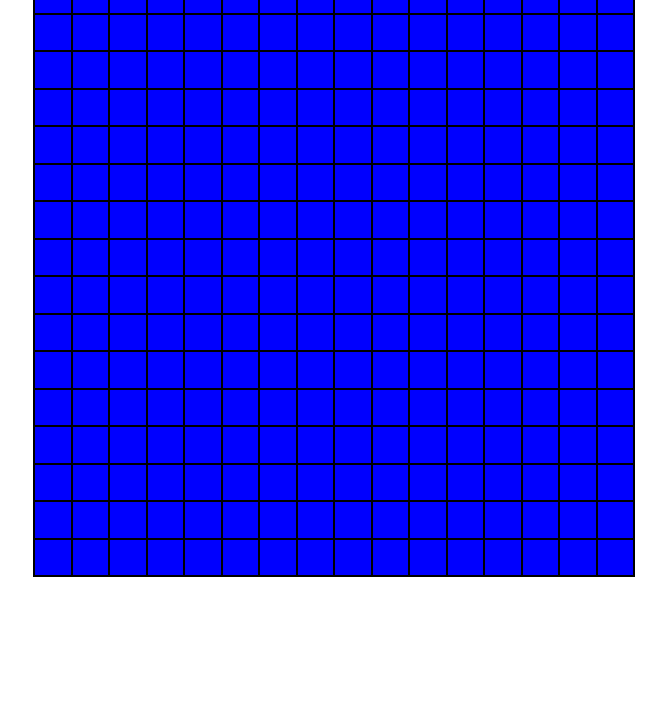
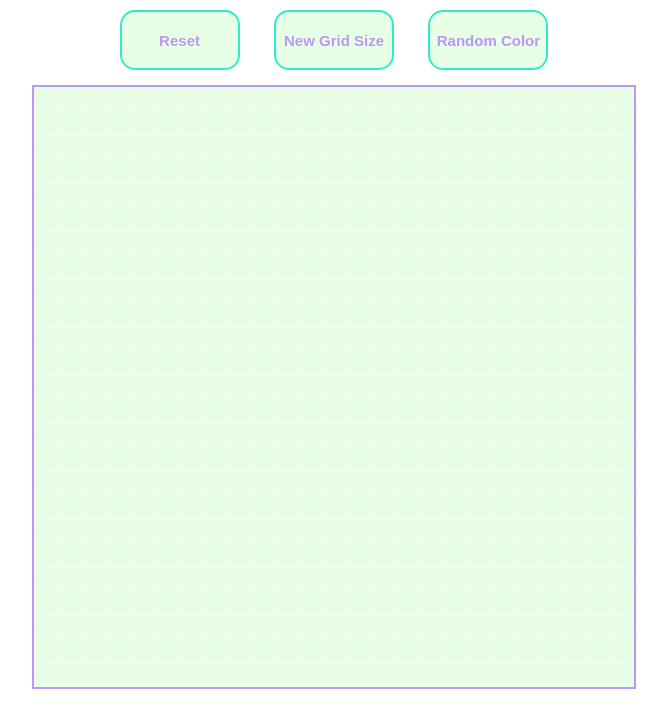
Before and after one commit to acampbell87/etch-a-sketch, a plain HTML site: page index.html in a window 1280 px wide. Shown: the part 83-800 px from the top of the page, without its empty margins (306-973 px from the left). Drawn offline with Linux system fonts and the light colour scheme.

Commit message:
Completed verion 1.0 of Etch-A-Sketch

```diff
--- a/index.html
+++ b/index.html
@@ -8,6 +8,12 @@
 <body>
     <h1 id="title"></h1>
 
+    <div id="options-container">
+        <button onclick="clearColor()">Reset</button>
+        <button onclick="rowSize()">New Grid Size</button>
+        <button onclick="rainbowColor()">Random Color</button>
+    </div>
+
     <div id="grid-container"></div>
 
     <script src="main.js"></script>
--- a/main.js
+++ b/main.js
@@ -1,27 +1,73 @@
 const title = document.querySelector('#title');
 const grid = document.querySelector("#grid-container");
 
-let gridRow = 16;
+let boxColor = "#2dedc9";
+let gridRow = 25;
 
 function init() {
-    //title
     title.textContent = 'Etch-A-Sketch';
 
     createGrid();
 }
+function rowSize() {
+    gridRow = prompt("How many rows in the grid?", "25");
 
+    if (gridRow < 3 || gridRow > 100) {
+        alert("Please enter a value between 2 and 100.");
+        rowSize();
+    }
+    removeGrid();
+    createGrid();
+}
+function removeGrid() {
+    while (grid.firstChild) {
+        grid.removeChild(grid.firstChild);
+    }
+}
 function createGrid() {
     for (var i = 0; i < gridRow ** 2; i++) {
         const box = document.createElement("div");
         box.classList.add("box");
         box.id = i + 1;
         grid.append(box);
+
+        grid.style.gridTemplateColumns = `repeat(${gridRow}, 1fr)`;
+        grid.style.gridTemplateRows = `repeat(${gridRow}, 1fr)`;
     }
 }
 
+function color(e) {
+    e.target.style.backgroundColor = boxColor;
+}
 
-grid.style.gridTemplateColumns = `repeat(${gridRow}, 1fr)`;
-grid.style.gridTemplateRows = `repeat(${gridRow}, 1fr)`;
+function clearColor() {
+    //selects all boxes
+    var allBoxes = document.querySelectorAll("div.box");
 
+    //sets color to default for each box
+    allBoxes.forEach(function (coloredBox) {
+        coloredBox.style.backgroundColor = "#e7ffe5";
+    })
+
+    //resets color back to default
+    boxColor = "#2dedc9";
+    grid.removeEventListener("mouseover", rainbow);
+    grid.addEventListener("mouseover", color);
+}
+
+function rainbowColor() {
+    grid.removeEventListener("mouseover", color);
+    grid.addEventListener("mouseover", rainbow);
+}
+function rainbow (e) {
+    boxColor = '#'+Math.random().toString(16).substr(-6);
+    e.target.style.backgroundColor = boxColor;
+}
+function randomColor() {
+    return num = Math.round(Math.random() * 255);
+}
+
+//Add all event listeners
+grid.addEventListener("mouseover", color);
 
 init();
--- a/style.css
+++ b/style.css
@@ -3,22 +3,39 @@
     padding: 0;
 }
 body {
+    background-color: rbg(169, 183, 245);
     text-align: center;
     font-family: Arial, Helvetica, sans-serif;
 }
+button {
+    margin: 15px;
+    height: 60px;
+    width: 120px;
+    border-radius: 15px;
+    font-size: 15px;
+    font-weight: bold;
+    background-color: #e7ffe5;
+    color: #bc97f4;
+    border: 2px solid #2dedc9;
+}
+button:hover {
+    background-color: #187262;
+}
 #title {
+    margin: 10px;
     text-align: center;
     font-size: 50px;
-    color: #594DEC;
+    color: #bc97f4;
+    text-shadow: 2px 2px 2px #2dedc9;
 }
 #grid-container {
     width: 600px;
     height: 600px;
     margin: auto;
-    border: 1px solid black;
+    border: 2px solid #bc97f4;
     display: grid;
 }
 .box {
-    border: .5px solid black;
-    background-color: blue;
+    border: .5px solid #f5f9f4;
+    background-color: #e7ffe5;
 }
```
